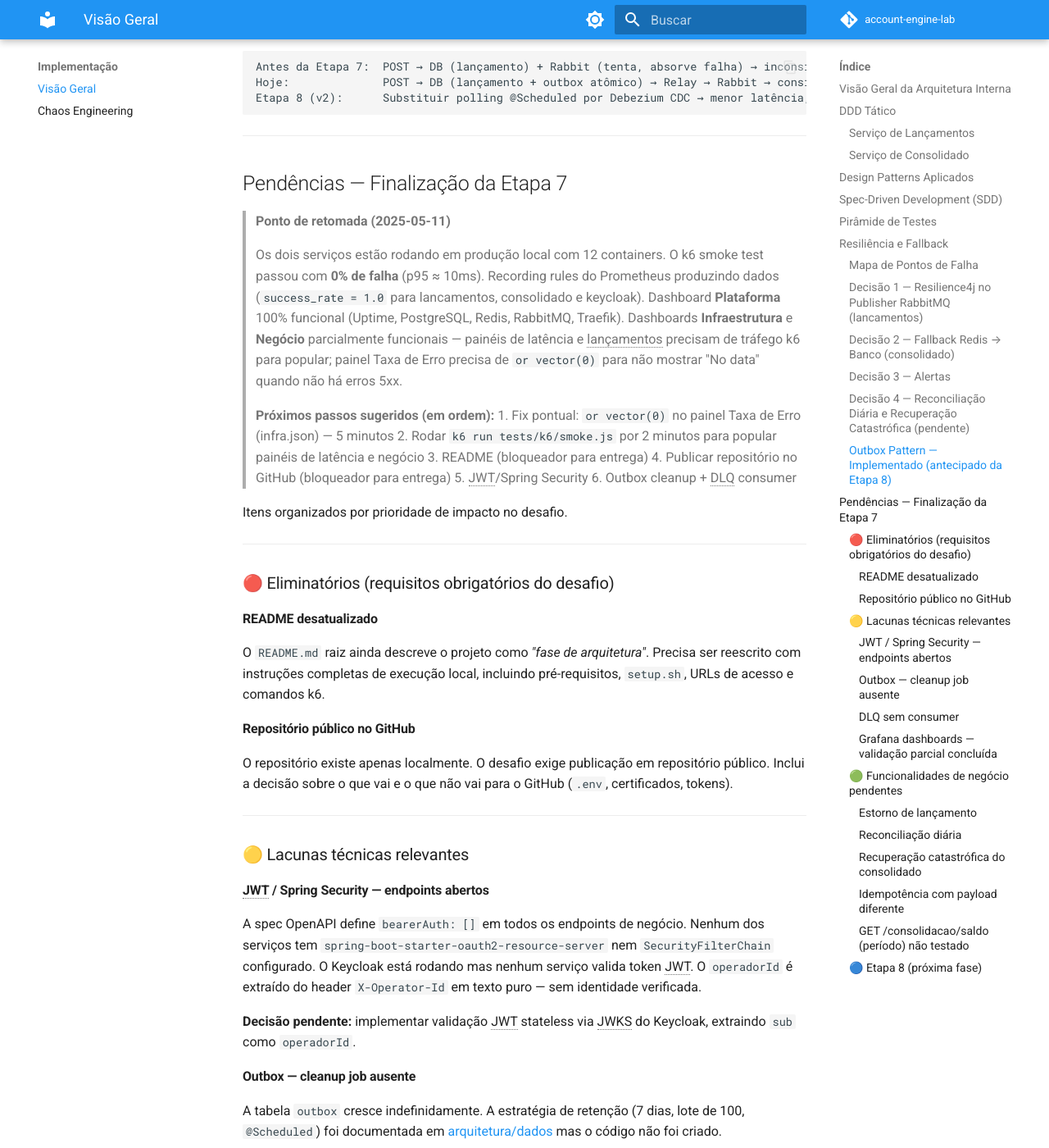
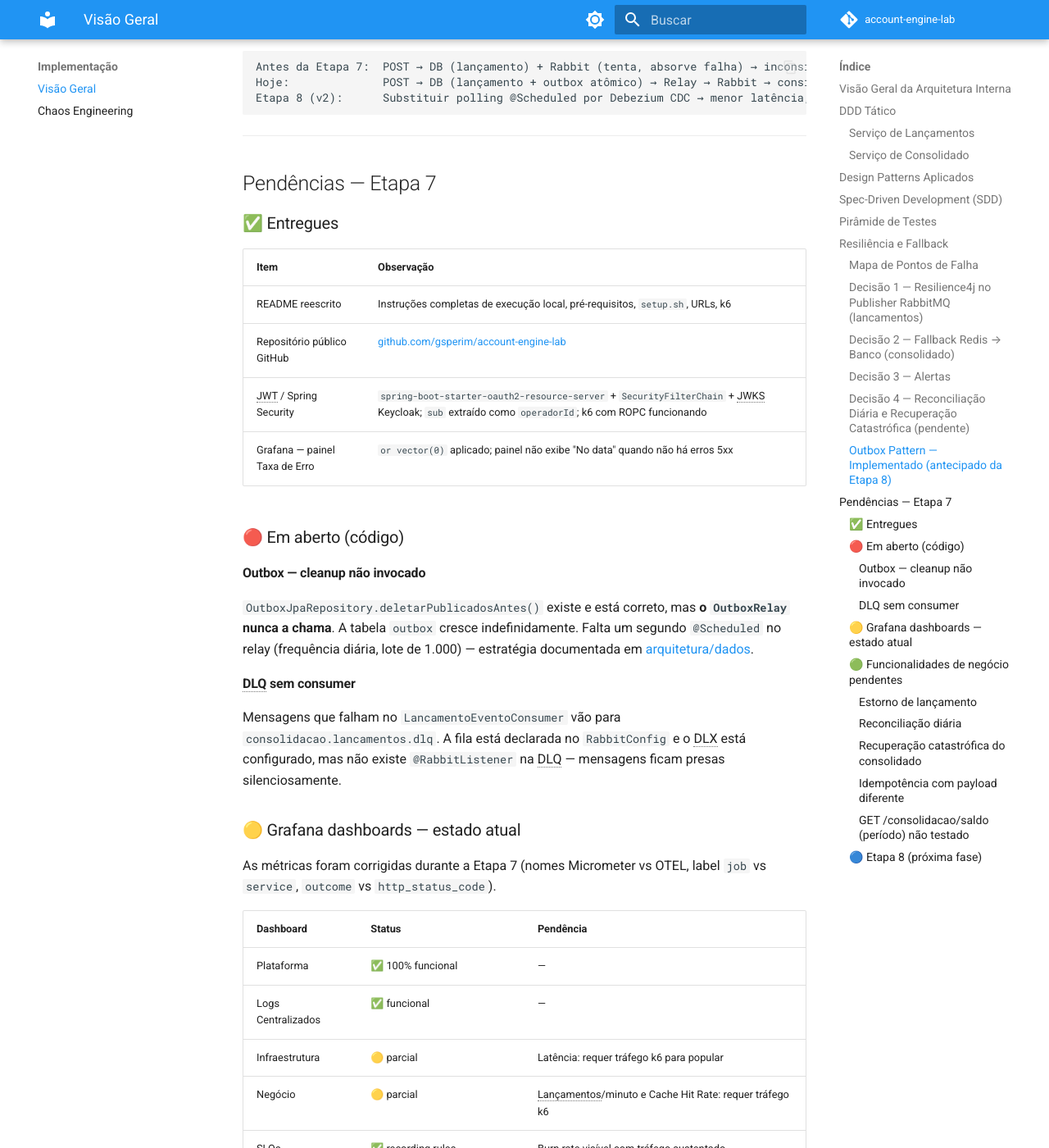
Before and after one commit to gsperim/account-engine-lab, an MkDocs documentation site: the page built from docs/implementacao/index.md, in a window 1280 px wide and 1400 px high, scrolled down 8209 px. Shown: the whole window at 82% size. Built offline with MkDocs 1.6.1 and Material for MkDocs 9.7.7, drawn with Linux system fonts in a browser that asks for light colours; comment, search, counter and statistics services are not loaded; some of the changed text lies outside the part shown.

Commit message:
docs(etapa7): atualizar estado da documentação pós-entrega
- implementacao/index.md: testes 68→71, status Concluída, seção Pendências
  reescrita (✅ README/GitHub/JWT/Grafana; 🔴 apenas Outbox cleanup e DLQ)
- stack.md: seção "a definir" substituída por tabela completa (Spring Boot
  3.5.14, Java 21, JPA, Flyway, AMQP, Resilience4j, OAuth2, Micrometer, k6)
- arquitetura/dados.md: nota de status na seção limpeza outbox — query existe
  mas OutboxRelay não a invoca
- observabilidade/index.md: dashboards Infra/Negócio ⏳→🟡; SLOs ✅
- CLAUDE.md: protocolo obrigatório de checagem de branch antes de editar

```diff
--- a/docs/implementacao/index.md
+++ b/docs/implementacao/index.md
@@ -9,7 +9,7 @@ tags:
 # Implementação
 
 **Perspectiva:** 🛠️ Engenheiro de Software · 💻 Desenvolvedor
-**Etapa:** 7 — Em finalização (2025-05-11)
+**Etapa:** 7 — Concluída (2026-05-16) — pendências: Outbox cleanup + DLQ consumer
 **ADRs relacionados:** [ADR-017 — SDD](../adr/ADR-017-spec-driven-development.md) · [ADR-018 — Stack](../adr/ADR-018-stack-implementacao.md)
 
 ---
@@ -357,62 +357,37 @@ Etapa 8 (v2):      Substituir polling @Scheduled por Debezium CDC → menor lat
 
 ---
 
-## Pendências — Finalização da Etapa 7
+## Pendências — Etapa 7
 
-> **Ponto de retomada (2025-05-11)**
->
-> Os dois serviços estão rodando em produção local com 12 containers. O k6 smoke test passou com **0% de falha** (p95 ≈ 10ms). Recording rules do Prometheus produzindo dados (`success_rate = 1.0` para lancamentos, consolidado e keycloak). Dashboard **Plataforma** 100% funcional (Uptime, PostgreSQL, Redis, RabbitMQ, Traefik). Dashboards **Infraestrutura** e **Negócio** parcialmente funcionais — painéis de latência e lançamentos precisam de tráfego k6 para popular; painel Taxa de Erro precisa de `or vector(0)` para não mostrar "No data" quando não há erros 5xx.
->
-> **Próximos passos sugeridos (em ordem):**
-> 1. Fix pontual: `or vector(0)` no painel Taxa de Erro (infra.json) — 5 minutos
-> 2. Rodar `k6 run tests/k6/smoke.js` por 2 minutos para popular painéis de latência e negócio
-> 3. README (bloqueador para entrega)
-> 4. Publicar repositório no GitHub (bloqueador para entrega)
-> 5. JWT/Spring Security
-> 6. Outbox cleanup + DLQ consumer
+### ✅ Entregues
 
-Itens organizados por prioridade de impacto no desafio.
+| Item | Observação |
+|------|-----------|
+| README reescrito | Instruções completas de execução local, pré-requisitos, `setup.sh`, URLs, k6 |
+| Repositório público GitHub | [github.com/gsperim/account-engine-lab](https://github.com/gsperim/account-engine-lab) |
+| JWT / Spring Security | `spring-boot-starter-oauth2-resource-server` + `SecurityFilterChain` + JWKS Keycloak; `sub` extraído como `operadorId`; k6 com ROPC funcionando |
+| Grafana — painel Taxa de Erro | `or vector(0)` aplicado; painel não exibe "No data" quando não há erros 5xx |
 
----
+### 🔴 Em aberto (código)
 
-### 🔴 Eliminatórios (requisitos obrigatórios do desafio)
+#### Outbox — cleanup não invocado
 
-#### README desatualizado
-
-O `README.md` raiz ainda descreve o projeto como *"fase de arquitetura"*. Precisa ser reescrito com instruções completas de execução local, incluindo pré-requisitos, `setup.sh`, URLs de acesso e comandos k6.
-
-#### Repositório público no GitHub
-
-O repositório existe apenas localmente. O desafio exige publicação em repositório público. Inclui a decisão sobre o que vai e o que não vai para o GitHub (`.env`, certificados, tokens).
-
----
-
-### 🟡 Lacunas técnicas relevantes
-
-#### JWT / Spring Security — endpoints abertos
-
-A spec OpenAPI define `bearerAuth: []` em todos os endpoints de negócio. Nenhum dos serviços tem `spring-boot-starter-oauth2-resource-server` nem `SecurityFilterChain` configurado. O Keycloak está rodando mas nenhum serviço valida token JWT. O `operadorId` é extraído do header `X-Operator-Id` em texto puro — sem identidade verificada.
-
-**Decisão pendente:** implementar validação JWT stateless via JWKS do Keycloak, extraindo `sub` como `operadorId`.
-
-#### Outbox — cleanup job ausente
-
-A tabela `outbox` cresce indefinidamente. A estratégia de retenção (7 dias, lote de 100, `@Scheduled`) foi documentada em [arquitetura/dados](../arquitetura/dados.md) mas o código não foi criado.
+`OutboxJpaRepository.deletarPublicadosAntes()` existe e está correto, mas **o `OutboxRelay` nunca a chama**. A tabela `outbox` cresce indefinidamente. Falta um segundo `@Scheduled` no relay (frequência diária, lote de 1.000) — estratégia documentada em [arquitetura/dados](../arquitetura/dados.md).
 
 #### DLQ sem consumer
 
-Mensagens que falham no `LancamentoEventoConsumer` vão para `consolidacao.lancamentos.dlq`. Não existe nenhum processo para reprocessá-las — a fila é um cemitério hoje. Precisa de um consumer de DLQ ou de um endpoint admin que dispare o reprocessamento.
+Mensagens que falham no `LancamentoEventoConsumer` vão para `consolidacao.lancamentos.dlq`. A fila está declarada no `RabbitConfig` e o DLX está configurado, mas não existe `@RabbitListener` na DLQ — mensagens ficam presas silenciosamente.
 
-#### Grafana dashboards — validação parcial concluída
+### 🟡 Grafana dashboards — estado atual
 
-As métricas foram corrigidas durante a Etapa 7 (nomes Micrometer vs OTEL, label `job` vs `service`, `outcome` vs `http_status_code`). Estado atual por dashboard:
+As métricas foram corrigidas durante a Etapa 7 (nomes Micrometer vs OTEL, label `job` vs `service`, `outcome` vs `http_status_code`).
 
 | Dashboard | Status | Pendência |
 |-----------|--------|-----------|
 | Plataforma | ✅ 100% funcional | — |
 | Logs Centralizados | ✅ funcional | — |
-| Infraestrutura | 🟡 parcial | Taxa de Erro: `or vector(0)` quando sem erros 5xx; Latência: popular com tráfego k6 |
-| Negócio | 🟡 parcial | Lançamentos/minuto e Cache Hit Rate: popular com tráfego k6 |
+| Infraestrutura | 🟡 parcial | Latência: requer tráfego k6 para popular |
+| Negócio | 🟡 parcial | Lançamentos/minuto e Cache Hit Rate: requer tráfego k6 |
 | SLOs | ✅ recording rules funcionando | Burn rate visível com tráfego sustentado |
 
 ---
```
Also changed, not shown: other parts of docs/implementacao/index.md (+1 -1 lines), CLAUDE.md (+16 -0 lines), docs/arquitetura/dados.md (+2 -0 lines), docs/observabilidade/index.md (+4 -4 lines), docs/stack.md (+15 -8 lines).
